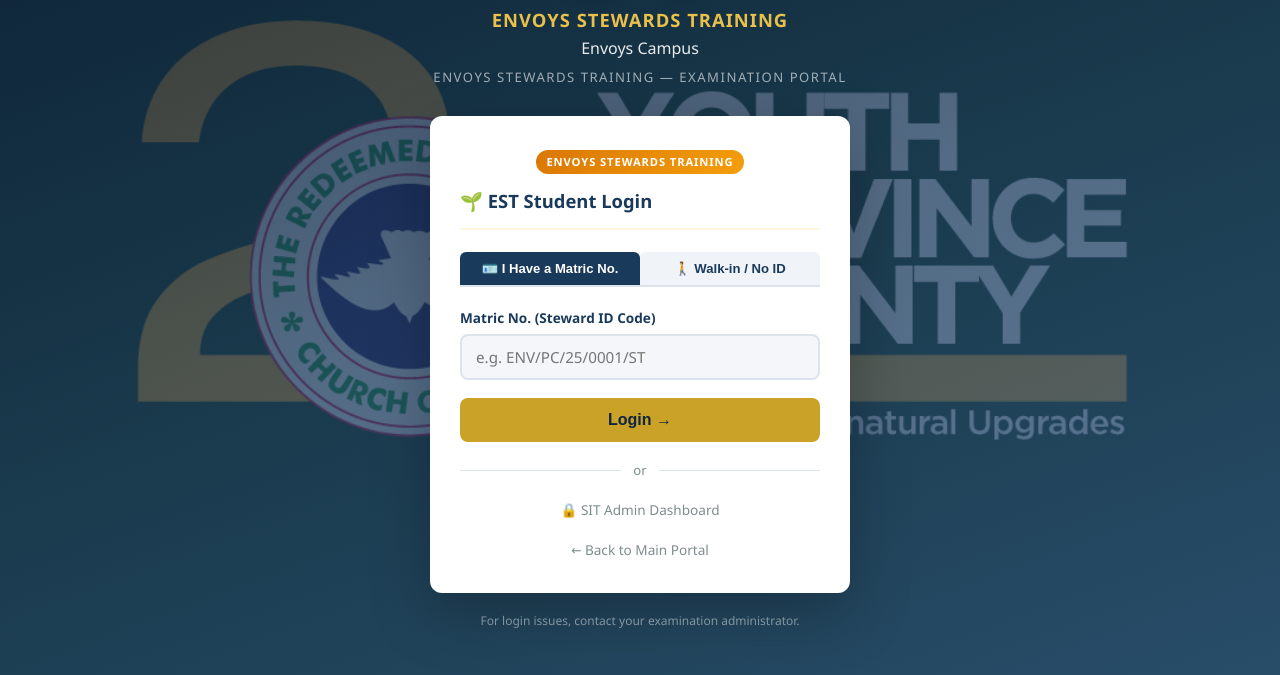
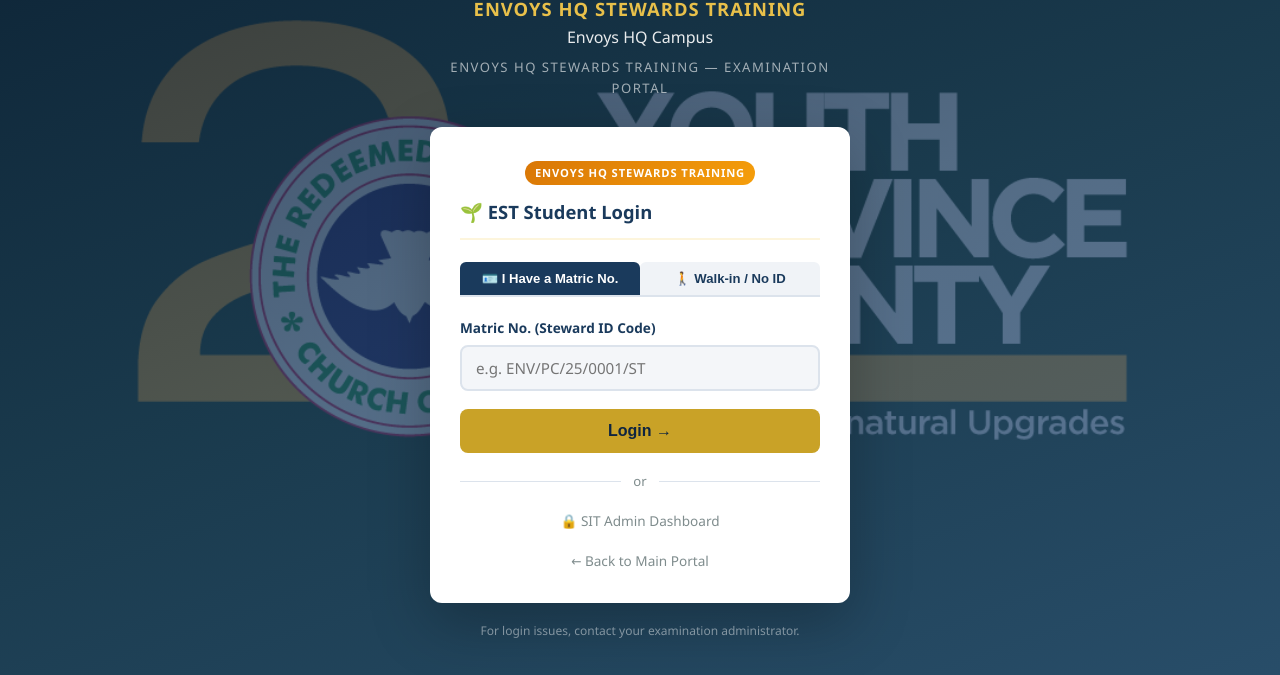
Before and after one commit to titobilobaconsultslimited-a11y/rctc-envoys-portal, a plain HTML site: page sit-login.html in a window 1280 px wide. Shown: the part 125-800 px from the top of the page. Drawn offline with nearby package versions, Linux system fonts and the light colour scheme.

Commit message:
Rename: Envoys Stewards Training -> Envoys HQ Stewards Training, Envoys Campus -> Envoys HQ Campus

```diff
--- a/sit-login.html
+++ b/sit-login.html
@@ -3,7 +3,7 @@
 <head>
   <meta charset="UTF-8">
   <meta name="viewport" content="width=device-width, initial-scale=1.0">
-  <title>RCTC Envoys — Envoys Stewards Training Exam Portal Login</title>
+  <title>RCTC Envoys — Envoys HQ Stewards Training Exam Portal Login</title>
   <link rel="stylesheet" href="css/style.css">
   <style>
     .divider { display:flex;align-items:center;gap:12px;margin:18px 0;color:var(--gray);font-size:0.82rem; }
@@ -54,15 +54,15 @@
         <img src="Media/envoys logo.png" alt="Envoys Logo" class="login-logo">
         <img src="Media/YP20.jpg" alt="YP20 Logo" class="login-logo">
       </div>
-      <h1>Envoys Stewards Training</h1>
-      <h2>Envoys Campus</h2>
-      <p>Envoys Stewards Training — Examination Portal</p>
+      <h1>Envoys HQ Stewards Training</h1>
+      <h2>Envoys HQ Campus</h2>
+      <p>Envoys HQ Stewards Training — Examination Portal</p>
     </div>
 
     <!-- SIT Student Login Card -->
     <div class="login-card">
       <div style="text-align:center;margin-bottom:4px;">
-        <span class="sit-badge">Envoys Stewards Training</span>
+        <span class="sit-badge">Envoys HQ Stewards Training</span>
       </div>
       <h3>🌱 EST Student Login</h3>
 
```
Also changed, not shown: sit-admin.html (+5 -5 lines).
